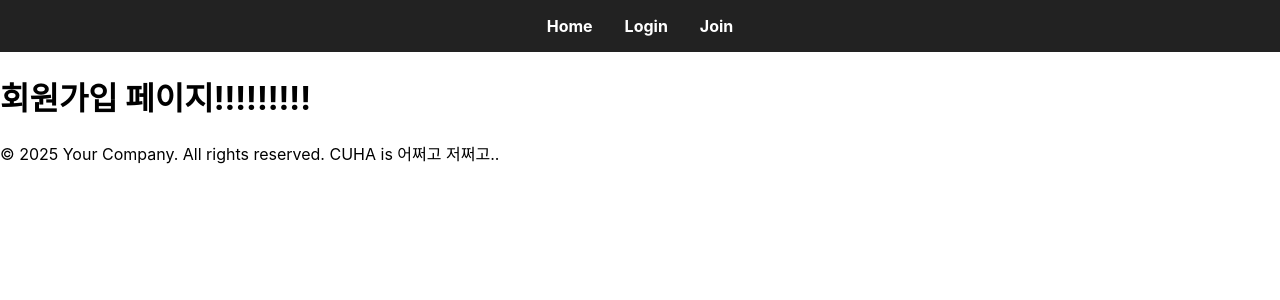
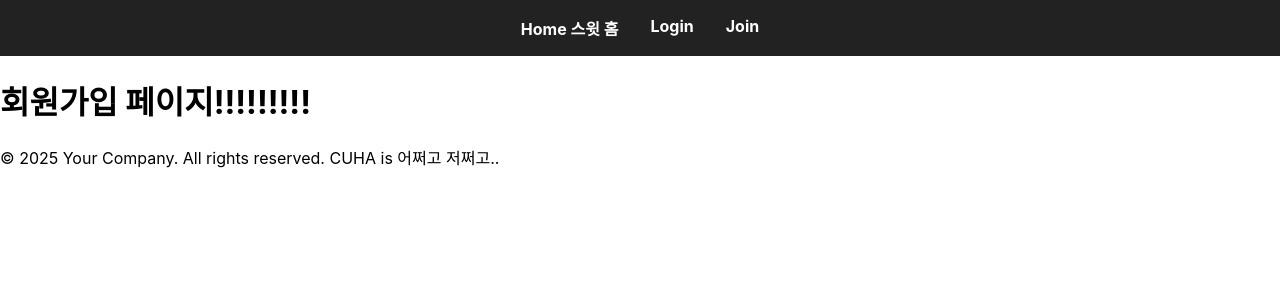
Before and after one commit to CJU-CUHA/SAMPLE, a React (Create React App) app in the folder fe/: page /join in a window 1280 px wide. Shown: the top 300 px of the page. Built offline with nearby package versions, Linux system fonts and the light colour scheme.

Commit message:
fix: 오탈자를 수정정

```diff
--- a/fe/src/components/Header.js
+++ b/fe/src/components/Header.js
@@ -30,7 +30,7 @@ function Header() {
 
       <header>
         <nav>
-          <Link to="/">Home</Link>
+          <Link to="/">Home 스윗 홈</Link>
           <Link to="/login">Login</Link>
           <Link to="/join">Join</Link>
         </nav>
```
